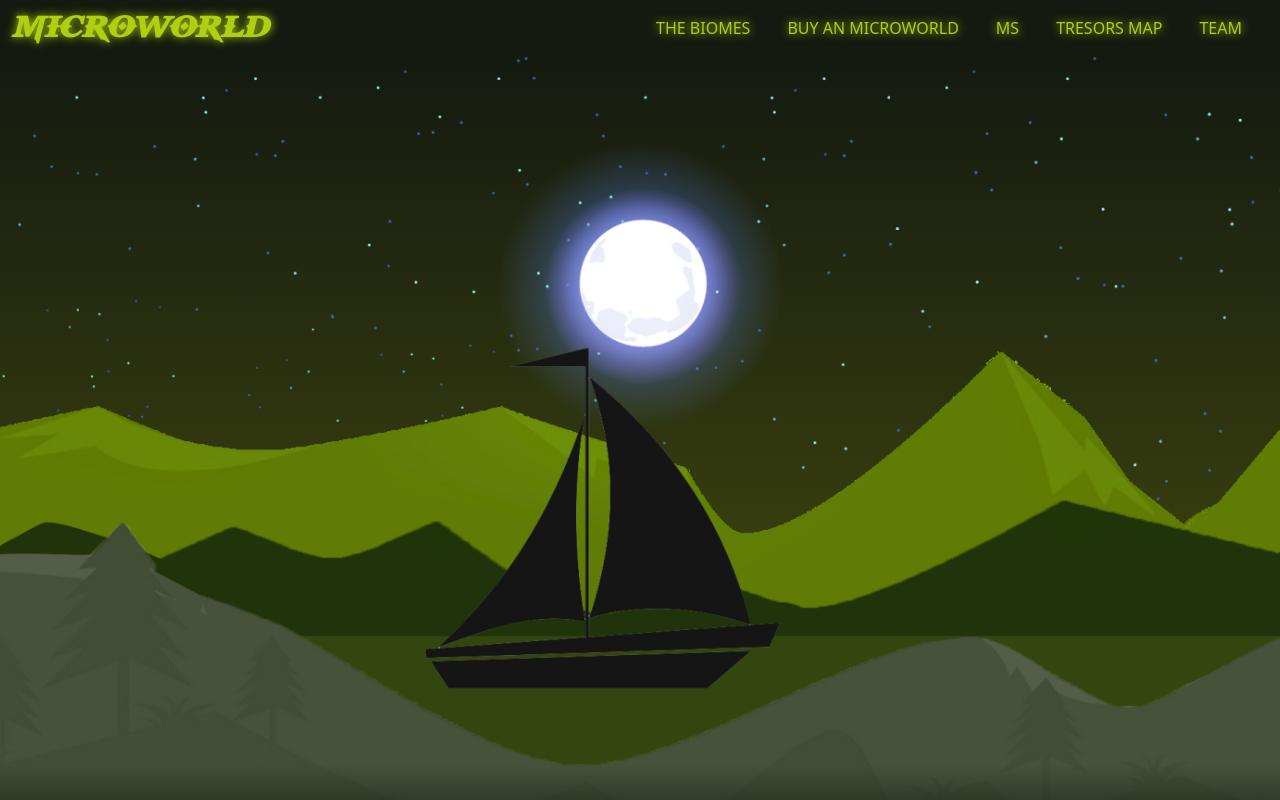
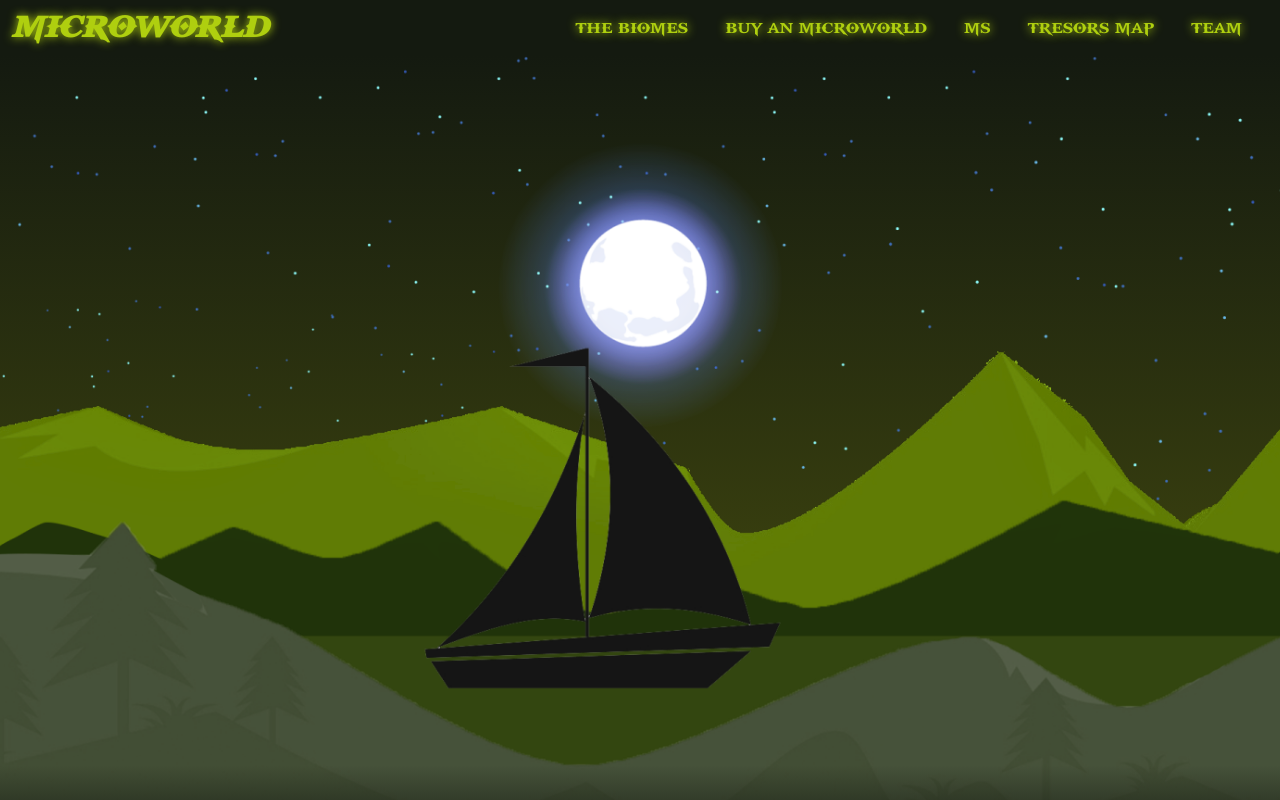
Before and after one commit to MICRO2WORLD/MICROWORLD, a plain HTML site: page index.html in a window 1280 px wide. Shown: the top 800 px of the page. Drawn offline with nearby package versions, Linux system fonts and the light colour scheme; a small style sheet from the web is missing.

Commit message:
Update style.css

```diff
--- a/style.css
+++ b/style.css
@@ -65,6 +65,7 @@ header ul{
     list-style: none;
     font-size: 16px;
     text-shadow: 0px 0px 10px #afcf0f;
+    font-family: 'ME';
 }
 
 header ul li{
@@ -75,6 +76,7 @@ header ul li a{
     padding: 3px 10px;
     border-radius: 13px;
      text-shadow: 0px 0px 10px #afcf0f;
+    font-family: 'ME';
 }
 
 header ul li a:hover{
```
